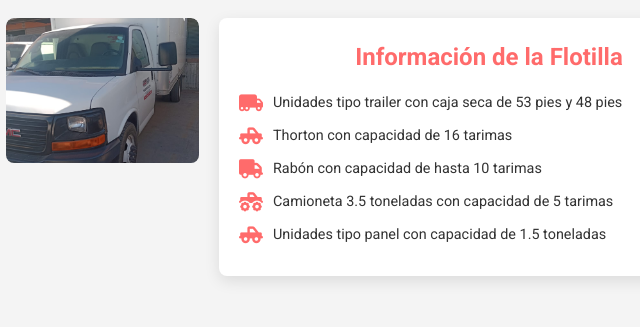
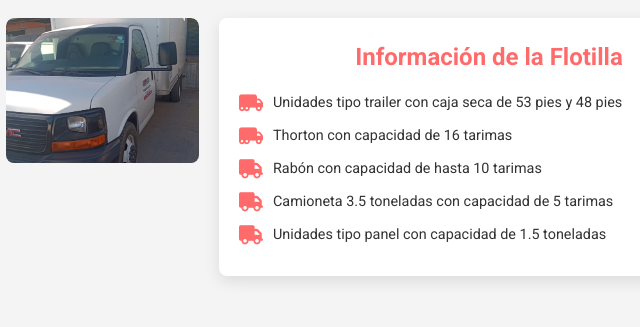
Before and after one commit to viktorsparda/viktorsparda.github.io, a plain HTML site: page index.html in a window 1280 px wide. Shown: the part 1460-1787 px from the top of the page, 461-1101 px from the left. Drawn offline with Linux system fonts and the light colour scheme.

Commit message:
Update index.html

```diff
--- a/index.html
+++ b/index.html
@@ -154,10 +154,10 @@
             <h3>Información de la Flotilla</h3>
             <ul>
                 <li><i class="fas fa-truck-moving"></i> Unidades tipo trailer con caja seca de 53 pies y 48 pies</li>
-                <li><i class="fas fa-truck-pickup"></i> Thorton con capacidad de 16 tarimas</li>
+                <li><i class="fas fa-truck-moving"></i> Thorton con capacidad de 16 tarimas</li>
                 <li><i class="fas fa-truck"></i> Rabón con capacidad de hasta 10 tarimas</li>
-                <li><i class="fas fa-truck-monster"></i> Camioneta 3.5 toneladas con capacidad de 5 tarimas</li>
-                <li><i class="fas fa-truck-pickup"></i> Unidades tipo panel con capacidad de 1.5 toneladas</li>
+                <li><i class="fas fa-truck"></i> Camioneta 3.5 toneladas con capacidad de 5 tarimas</li>
+                <li><i class="fas fa-truck"></i> Unidades tipo panel con capacidad de 1.5 toneladas</li>
             </ul>
         </div>
     </div>
```
